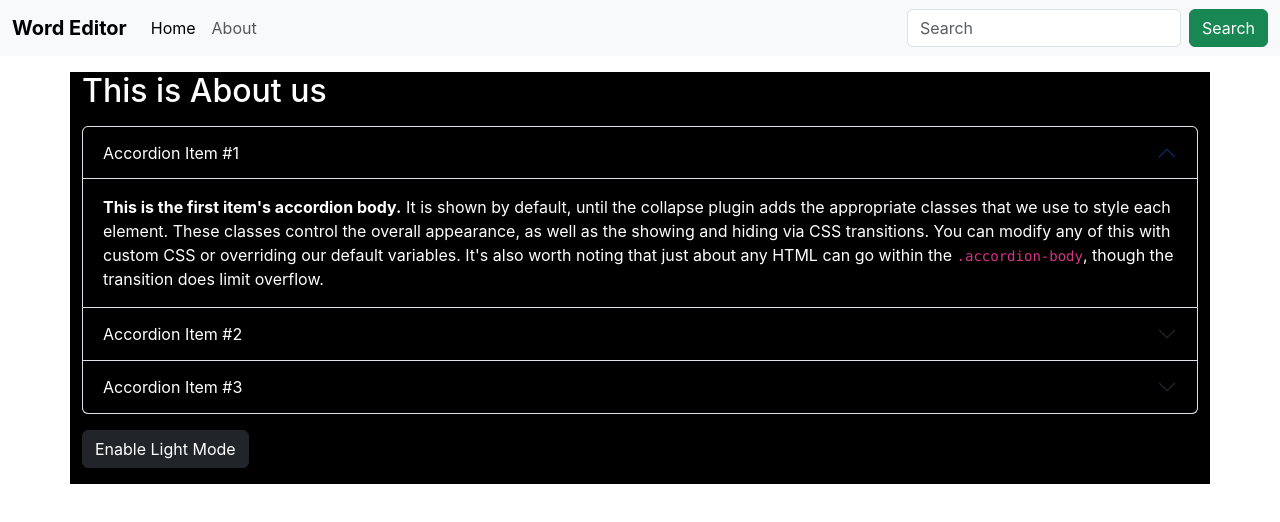
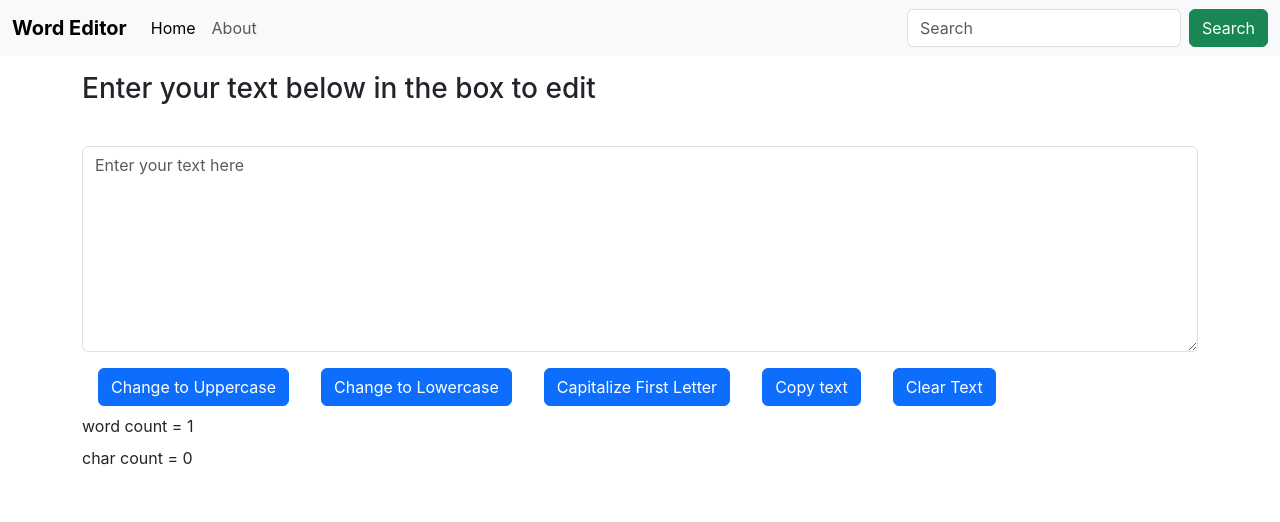
Before and after one commit to iot-dt/ReactApp1, a React (Create React App) app: page / in a window 1280 px wide. Shown: the top 522 px of the page. Built offline with nearby package versions, Linux system fonts and the light colour scheme.

Commit message:
This is copy text code

```diff
--- a/src/App.js
+++ b/src/App.js
@@ -1,14 +1,14 @@
 import Navbar from './components/Navbar';
-// import Textarea from './components/Textarea';
-import About from './components/About';
+import Textarea from './components/Textarea';
+// import About from './components/About';
 import './App.css';
 
 function App() {
   return (
     <>
       <Navbar appName="Word Editor"/>
-      {/* <Textarea/> */}
-      <About/>
+      <Textarea/>
+      {/* <About/> */}
     </>
   );
 }
--- a/src/components/Textarea.js
+++ b/src/components/Textarea.js
@@ -15,6 +15,11 @@ export default memo(function Textarea() {
     const capitalizeFirstLetter = ()=>{
         let newText = text.split(" ").map(el => el.charAt(0).toUpperCase() + el.slice(1)).join(" ");
         setText(newText)
+    }
+    const copyText = ()=> {
+        let textAreaElement = document.getElementById("exampleFormControlTextarea1");
+        textAreaElement.select();
+        navigator.clipboard.writeText(textAreaElement.value);
     }
     const clearText = ()=>{
         setText("")
@@ -40,6 +45,7 @@ export default memo(function Textarea() {
           <button className="btn btn-primary mx-3" onClick={changeToUppercase}>Change to Uppercase</button>
           <button className="btn btn-primary mx-3" onClick={changeToLowercase}>Change to Lowercase</button>
           <button className="btn btn-primary mx-3" onClick={capitalizeFirstLetter}>Capitalize First Letter</button>
+          <button className="btn btn-primary mx-3" onClick={copyText}>Copy text</button>
           <button className="btn btn-primary mx-3" onClick={clearText}>Clear Text</button>
         </div>
          <p className="my-2">word count = {text.split(" ").length}</p>
```
